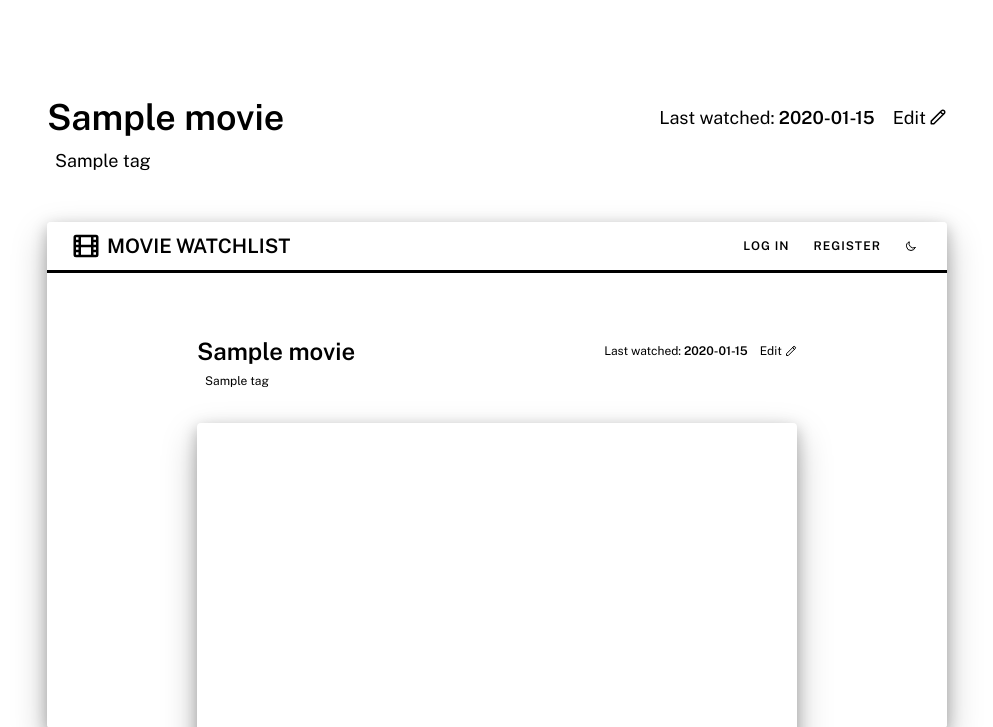
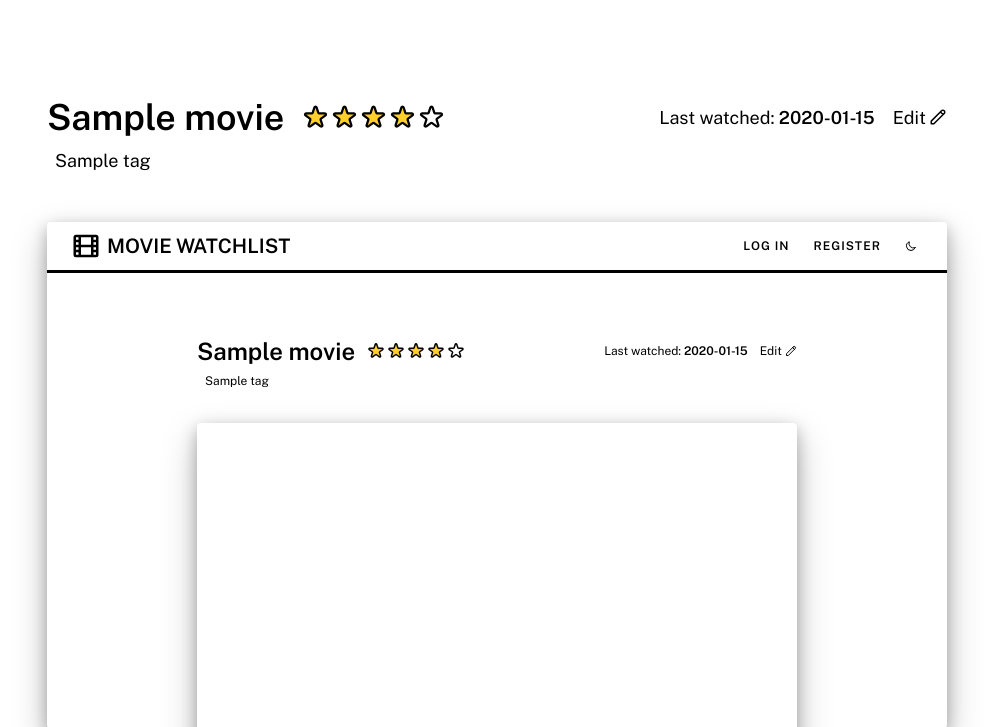
Before and after one commit to adiletbaimyrza/movie-watchlist, a Flask app: template movie_watchlist/templates/movie_details.html in a window 1280 px wide. Shown: the part 75-802 px from the top of the page, without its empty margins (143-1136 px from the left). Run offline with Flask 3, Linux system fonts and the light colour scheme; the template is opened without the code that fills it: most values are stand-ins (such as "Sample title", 1, 10 or a date in 2020).

Commit message:
added movie rating and last watched feautures

```diff
--- a/movie_watchlist/static/css/movie_details.css
+++ b/movie_watchlist/static/css/movie_details.css
@@ -22,6 +22,28 @@
 
 .movie__rating {
     margin-left: 1rem;
+    display: flex;
+}
+
+.rating__link {
+    display: flex;
+    align-items: center;
+    text-decoration: none;
+    color: unset;
+}
+
+.rating__link:not(:first-of-type) {
+    margin-left: 2px;
+}
+
+.star {
+    width: 1.5em;
+    height: 1.5em;
+    fill: none;
+}
+
+.star--filled {
+    fill: #ffd02a;
 }
 
 .movie__watched {
--- a/movie_watchlist/templates/movie_details.html
+++ b/movie_watchlist/templates/movie_details.html
@@ -15,8 +15,8 @@
                     <h1>{{ movie.title }}</h1>
                     <div class="movie__rating">
                         {% for i in range(5) %}
-                            <a class="rating__link" href="#">
-                                {{ star("star") }}
+                            <a class="rating__link" href="{{ url_for('pages.rate_movie', _id=movie._id, rating=i+1) }}">
+                                {{ star("star " + ("star--filled" if movie.rating > i else "")) }}
                             </a>
                         {% endfor %}
                     </div>
@@ -24,12 +24,12 @@
                 <div class="movie__watched">
                     {% if movie.last_watched %}
                         <p>
-                            Last watched: <a href="#" class="watched__link">
+                            Last watched: <a href="{{ url_for('pages.watch_today', _id=movie._id) }}" class="watched__link">
                                 <time datetime="{{ movie.last_watched }}">{{movie.last_watched.strftime("%d %b %Y")}}</time>
                             </a>
                         </p>
                     {% else %}
-                        <p><a href="#" class="watched__link">Not watched yet</a></p>
+                        <p><a href="{{ url_for('pages.watch_today', _id=movie._id) }}" class="watched__link">Not watched yet</a></p>
                     {% endif %}
                     <a class="movie__edit" href="#">Edit {{ pencil("pencil") }}</a>
                 </div>
```
Also changed, not shown: movie_watchlist/routes.py (+11 -0 lines).
